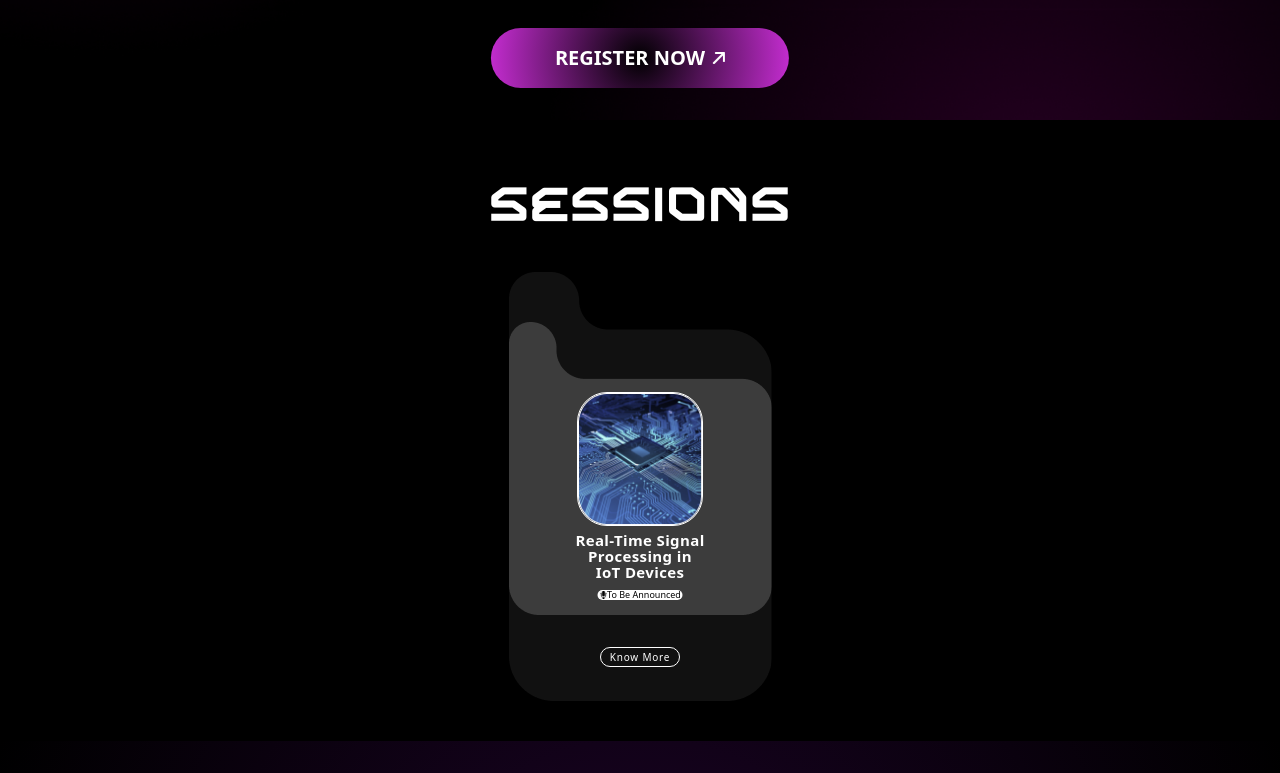
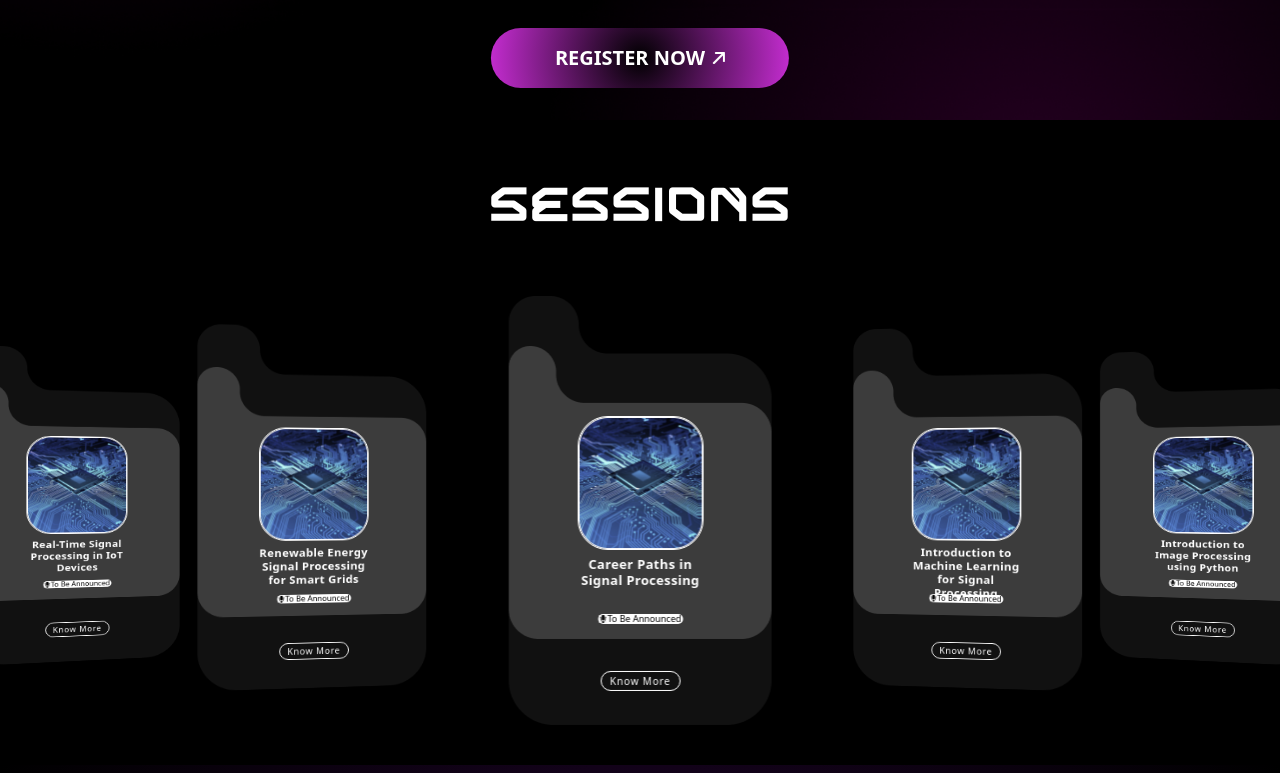
Before and after one commit to stone-PETER/Fusion25, a React (Vite) app: page / in a window 1280 px wide. Shown: the part 780-1553 px from the top of the page. Built offline with nearby package versions, Linux system fonts and the light colour scheme; a web font is replaced by a local one.

Commit message:
sessions-carousal

```diff
--- a/src/pages/Session/Session.jsx
+++ b/src/pages/Session/Session.jsx
@@ -1,12 +1,99 @@
+import { Swiper, SwiperSlide } from "swiper/react"
 import Heading from "../../components/Heading"
 import SessionsCard from "./SessionsCard"
+import { Autoplay } from 'swiper/modules';
+import { EffectCoverflow, Navigation, Pagination } from "swiper/modules";
+import "swiper/css";
+import "swiper/css/effect-coverflow";
+import "swiper/css/pagination";
+import "swiper/css/autoplay";
+
 
 const Session = () => {
+  const sessionsData =
+    [
+      {
+        name: "Real-Time Signal Processing in IoT Devices",
+        description:
+          "Gain an in-depth understanding of how signal processing revolutionizes real-time applications in IoT. The session provides invaluable insights and skills that are highly relevant in professional and industry settings.",
+        image:'/src/assets/session-img.png'
+      },
+      {
+        name: "Renewable Energy Signal Processing for Smart Grids",
+        description:
+          "Learn how signal processing helps manage and improve the performance of smart grids, making energy distribution more efficient and reliable.",
+        image:'/src/assets/session-img.png'
+      },
+      {
+        name: "Career Paths in Signal Processing",
+        description:
+          "Explore the vast career opportunities in the field of signal processing and its impact across industries. This session will provide valuable insights into the potential pathways and skills needed to excel in this dynamic domain.",
+        image:'/src/assets/session-img.png'
+      },
+      {
+        name: "Introduction to Machine Learning for Signal Processing",
+        description:
+          "Explore the exciting intersection of machine learning and signal processing in this hands-on workshop. The workshop provides practical experience and invaluable foundational knowledge. Perfect for students interested in the fusion of AI and signal processing.",
+        image:'/src/assets/session-img.png'
+      },
+      {
+        name: "Introduction to Image Processing using Python",
+        description:
+          "Dive into the world of image processing with this hands-on workshop using Python. Learn the fundamentals of manipulating and analyzing images through practical coding exercises.",
+        image:'/src/assets/session-img.png'
+      },
+    ]
+
+  let swiperInstance = null;
   return (
-    <div className="bg-black py-10 overflow-hidden">
-        <Heading heading="sessions"/>
-        <SessionsCard/>
-    </div>
+    <section className="bg-black py-10 relative overflow-hidden">
+        <Heading heading="sessions" />
+        <Swiper
+             onSwiper={(swiper) => (swiperInstance = swiper)}
+            loop={true}
+            autoplay={{ delay: 3000,disableOnInteraction: true,}}
+            modules={[EffectCoverflow, Pagination, Navigation,Autoplay]}
+            className="mySwiper"
+            effect={"coverflow"}
+            coverflowEffect={{
+              rotate: 10,
+              stretch: 50,
+              depth: 200,
+              modifier: 1,
+              slideShadows:false
+            }}
+            breakpoints={{
+              320: {
+                slidesPerView: 1,
+                spaceBetween: 40,
+              },
+              640: {
+                slidesPerView: 2,
+                spaceBetween: 30,
+              },
+              1024: {
+                slidesPerView: 3,
+                spaceBetween: 50,
+              },
+            }}
+          >
+
+              {
+                sessionsData.map((session,index)=>(
+                  <SwiperSlide key={index}>
+                  <SessionsCard
+                  name={session.name}
+                  description={session.description}
+                  image={session.image}
+                   onMouseEnter={() => swiperInstance?.autoplay.stop()} // Pause autoplay
+                  onMouseLeave={() => swiperInstance?.autoplay.start()} // Resume autoplay
+                  />
+                </SwiperSlide>
+                ))
+              }
+          </Swiper>
+
+    </section>
   )
 }
 export default Session
--- a/src/pages/Session/SessionsCard.jsx
+++ b/src/pages/Session/SessionsCard.jsx
@@ -2,12 +2,16 @@ import { useState } from "react";
 import ReactCardFlip from "react-card-flip";
 import { GoArrowRight } from "react-icons/go";
 
-const SessionsCard = () => {
+const SessionsCard = ({onMouseEnter,onMouseLeave,name,description,image}) => {
     const [flip, setFlip] = useState(false);
     return (
-        <ReactCardFlip isFlipped={flip} flipDirection="horizontal">
+        <ReactCardFlip isFlipped={flip} flipDirection="horizontal"
+        >
             {/*Front*/}
-            <div className="mx-auto mt-10 relative w-[263px] h-[429px]">
+            <div className="mx-auto mt-10 relative w-[263px] h-[429px]"
+            onMouseEnter={onMouseEnter}
+            onMouseLeave={onMouseLeave}
+            >
                 <div
                     className="absolute inset-0"
                     style={{
@@ -34,10 +38,13 @@ const SessionsCard = () => {
                                 className="w-full h-full object-cover"
                             />
                             <div
-                                className="absolute top-[70px] left-[50%] transform -translate-x-1/2 w-[126px] h-[134px] bg-[url('/src/assets/session-img.png')] bg-cover border border-white rounded-[30px]"
+                                className="absolute top-[70px] left-[50%] transform -translate-x-1/2 w-[126px] h-[134px] bg-cover border border-white rounded-[30px]"
+                                style={{
+                                    backgroundImage: `url(${image})`
+                                }}
                             ></div>
-                            <div className="absolute top-[210px] left-[50%] transform -translate-x-1/2 text-center text-white font-semibold text-[15px] leading-[16px] tracking-wide">
-                                Real-Time Signal Processing in IoT Devices
+                            <div className="absolute top-[210px] left-[50%] transform -translate-x-1/2 text-center text-white font-semibold text-[13px] leading-[16px] tracking-wide">
+                                {name}
                             </div>
                             <div className="absolute bottom-[15px] left-[50%] transform -translate-x-1/2 w-[85px] h-[10px] bg-white rounded-[5px] flex items-center justify-center">
                                 <img src='/src/assets/mic2.png' className="size-2" />
@@ -47,7 +54,7 @@ const SessionsCard = () => {
                             </div>
                         </div>
                         <div
-                            className="absolute bottom-[-60px] left-[50%] transform -translate-x-1/2 flex items-center justify-center w-[80px] h-[20px] border border-white rounded-[45px]"
+                            className="absolute bottom-[-60px] left-[50%] transform -translate-x-1/2 flex items-center justify-center w-[80px] h-[20px] border border-white rounded-[45px] cursor-pointer"
                             onClick={() => setFlip(!flip)}
                         >
                             <span className="text-[10px] leading-[10px] tracking-[0.08em] font-medium text-white font-inter">
@@ -59,7 +66,10 @@ const SessionsCard = () => {
             </div>
 
             {/*Back*/}
-            <div className=" mx-auto relative w-[263px] h-[429px]">
+            <div className="mx-auto mt-10 relative w-[263px] h-[429px]"
+             onMouseEnter={onMouseEnter}
+             onMouseLeave={onMouseLeave}
+            >
                 <div
                     className="absolute inset-0"
                     style={{
@@ -71,17 +81,17 @@ const SessionsCard = () => {
                         alt="Background 1"
                         className="w-full h-full object-cover"
                     />
-                    <div className="absolute top-[90px] left-[50%] transform -translate-x-1/2 text-center text-white text-xl line font-semibold leading-[25px] tracking-wide w-full px-8">
-                        Real-Time Signal Processing in IoT Devices
+                    <div className="absolute top-[90px] left-[50%] transform -translate-x-1/2 text-center text-white text-lg line font-semibold leading-[25px] tracking-wide w-full px-8">
+                        {name}
                     </div>
-                    <div className="absolute top-[185px] left-[50%] transform -translate-x-1/2 w-[85px] h-[10px] bg-white rounded-[5px] flex items-center justify-center">
+                    <div className="absolute top-[175px] left-[50%] transform -translate-x-1/2 w-[85px] h-[10px] bg-white rounded-[5px] flex items-center justify-center">
                         <img src='/src/assets/mic2.png' className="size-2" />
                         <span className="text-[9px] leading-[10px] font-medium text-black">
                             To Be Announced
                         </span>
                     </div>
-                    <div className="absolute bottom-[50px] left-[50%] transform -translate-x-1/2 text-center text-white text-sm line leading-[20px] tracking-wide w-full px-8">
-                        Gain an in-depth understanding of how signal processing revolutionizes real-time applications in IoT. The session provides invaluable insights and skills that are highly relevant in professional and industry settings.
+                    <div className="absolute top-[195px] left-[50%] transform -translate-x-1/2 text-center text-white text-sm line leading-[20px] tracking-wide w-full px-8">
+                        {description}
                     </div>
                     <div
                         className="absolute top-[20px] left-[12%] transform -translate-x-1/2 flex items-center justify-center w-[80px] h-[20px]"
```
Also changed, not shown: 1 other file (tests, documents, lock files or other folders).
